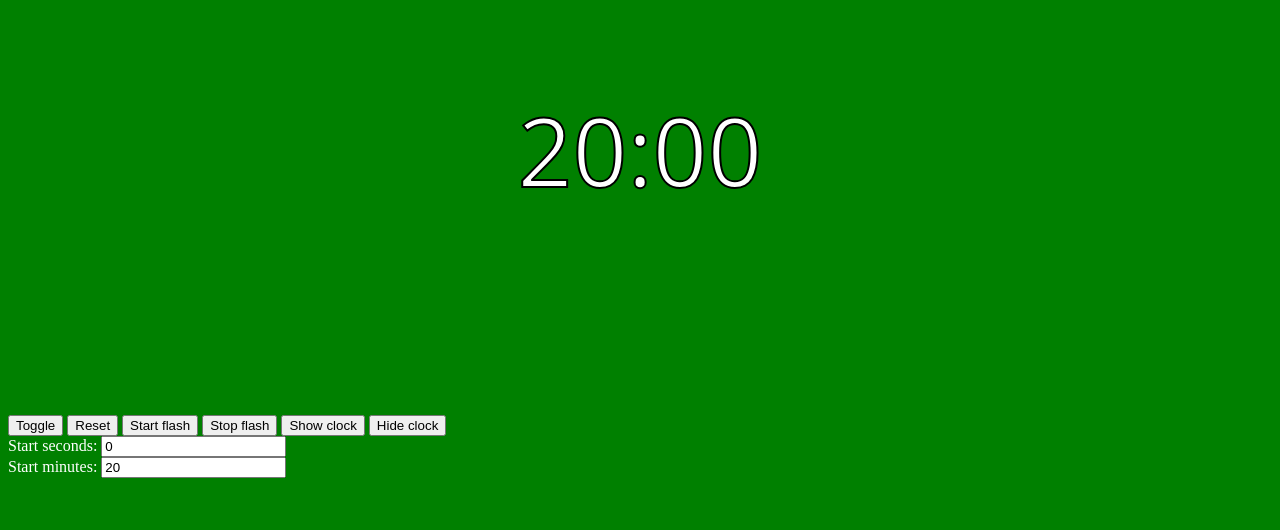
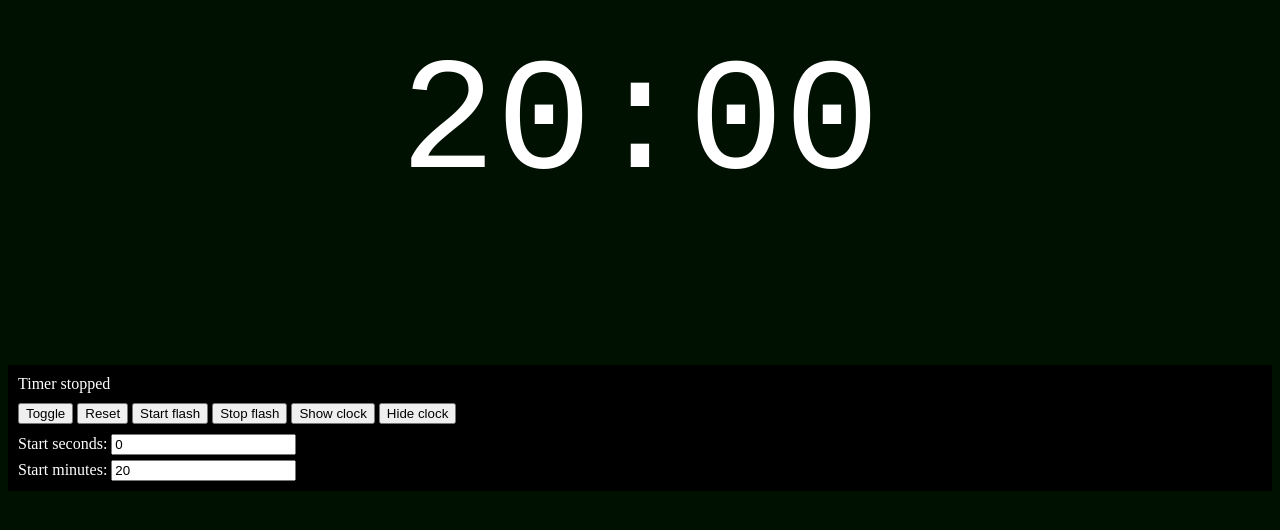
Before and after one commit to DrSkunk/countdownTimer, a plain HTML site: page index.html in a window 1280 px wide. Shown: the part 116-646 px from the top of the page. Drawn offline with nearby package versions, Linux system fonts and the light colour scheme; a web font is replaced by a local one.

Commit message:
tweaking

```diff
--- a/index.html
+++ b/index.html
@@ -7,25 +7,40 @@
   <title>Javascript countdown timer</title>
   <meta name="description" content="Simple javascript countdown timer">
   <meta name="author" content="Sebastiaan Jansen">
-  <link href="https://fonts.googleapis.com/css?family=Open+Sans" rel="stylesheet">
+  <link href="https://fonts.googleapis.com/css?family=Open+Sans|Fira+Mono|Assistant|Ubuntu+Mono|Droid+Sans+Mono|Cutive+Mono" rel="stylesheet">
   <style>
     body {
-      background-color: green;
+      background-color: #001001;
     }
 
     #controls {
       color: #fff;
+      background-color: #000;
+      padding: 10px;
+    }
+
+    #controlButtons {
+      padding: 10px 5px 5px 0;
+    }
+
+    #startValues input {
+      margin-top: 5px;
     }
 
     #timer {
       color: #fff;
-      -webkit-text-fill-color: white;
+      /*-webkit-text-fill-color: white;
       -webkit-text-stroke-color: black;
-      -webkit-text-stroke-width: 2px;
-      margin: 200px 0;
+      -webkit-text-stroke-width: 2px;*/
+      margin: 150px 0;
       text-align: center;
-      font-size: 6em;
-      font-family: 'Open Sans', sans-serif;
+      font-size: 10em;
+      /*font-family: 'Open Sans', sans-serif;*/
+      /*font-family: 'Fira Mono', monospace;*/
+      /*font-family: 'Assistant', sans-serif;*/
+      /*font-family: 'Ubuntu Mono', monospace;*/
+      font-family: 'Droid Sans Mono', monospace;
+      /*font-family: 'Cutive Mono', monospace;*/
     }
   </style>
   <!--[if lt IE 9]>
@@ -36,12 +51,15 @@
 <body>
   <div id="timer"></div>
   <div id="controls">
+  	<div><span id="playStatus"></span> <span id="flashStatus"></span></div>
+    <div id="controlButtons">
       <button id="toggleButton">Toggle</button>
       <button id="resetButton">Reset</button>
       <button id="startFlashButton">Start flash</button>
       <button id="stopFlashButton">Stop flash</button>
       <button id="showClockButton">Show clock</button>
       <button id="hideClockButton">Hide clock</button>
+    </div>
     <div id="startValues">
       Start seconds: <input id="startSeconds" type="number" min="0" step="1" value="0"/><br/>
       Start minutes: <input id="startMinutes" type="number" min="0" step="1" value="20"/>
@@ -102,12 +120,18 @@
 
     function toggleTimer() {
       timer.toggle();
+      if(timer.isActive) {
+        $( "#playStatus" ).text("Counting down")
+      } else {
+        $( "#playStatus" ).text("Timer stopped")
+      }
     }
 
     function resetTimer() {
       seconds = parseInt($( "#startSeconds" ).val());
       minutes = parseInt($( "#startMinutes" ).val());
       timer.stop();
+      $( "#playStatus" ).text("Timer stopped")
       updateDisplay();
     }
 
@@ -122,11 +146,13 @@
 
     function startFlashTimer() {
       flashTimer.play();
+      $( "#flashStatus" ).text("Flashing")
     }
 
     function stopFlashTimer() {
       flashTimer.stop();
       showClock();
+      $( "#flashStatus" ).text("Flashing stopped")
     }
 
     function showClock() {
```
Lines whose indentation alone changed are shown as unchanged.
